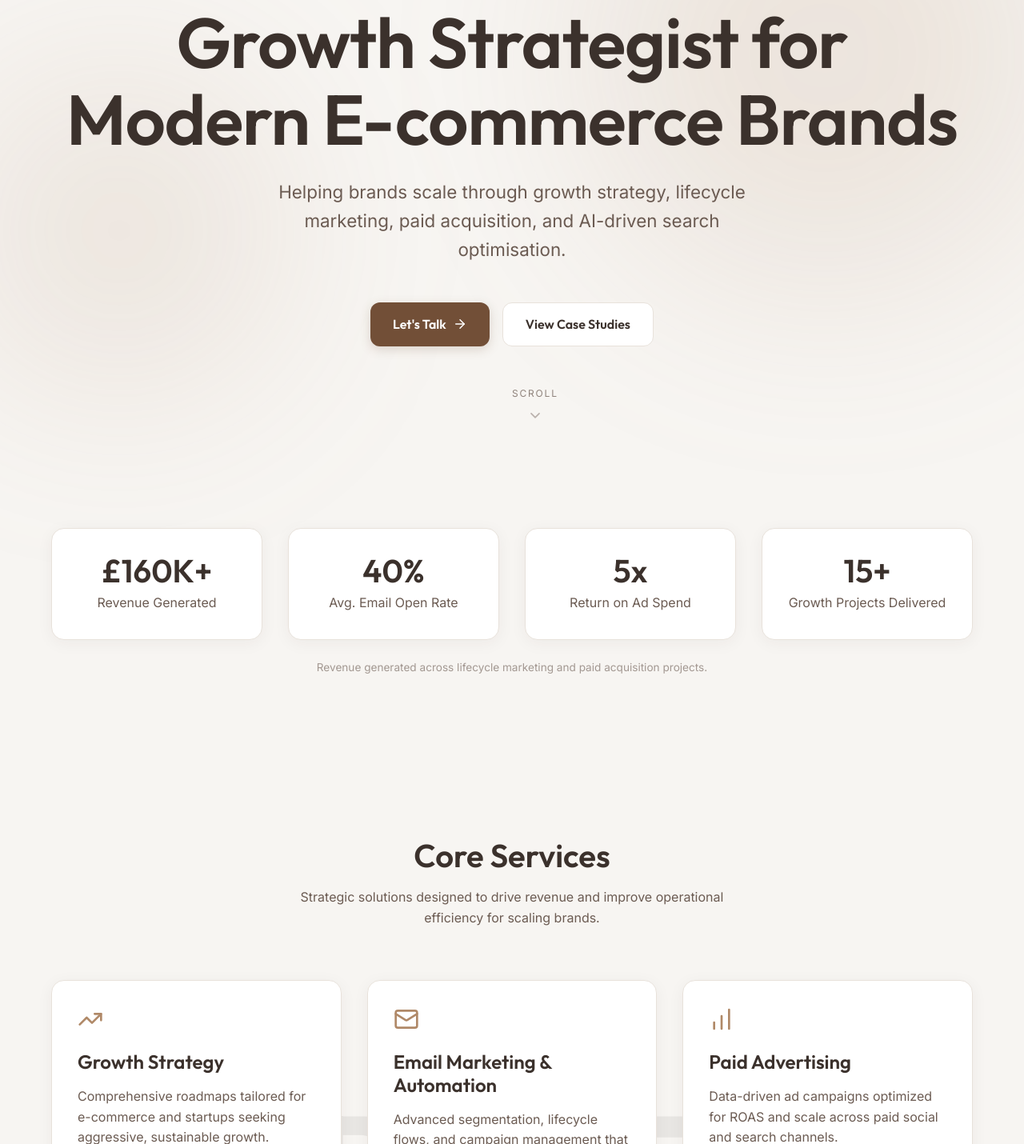
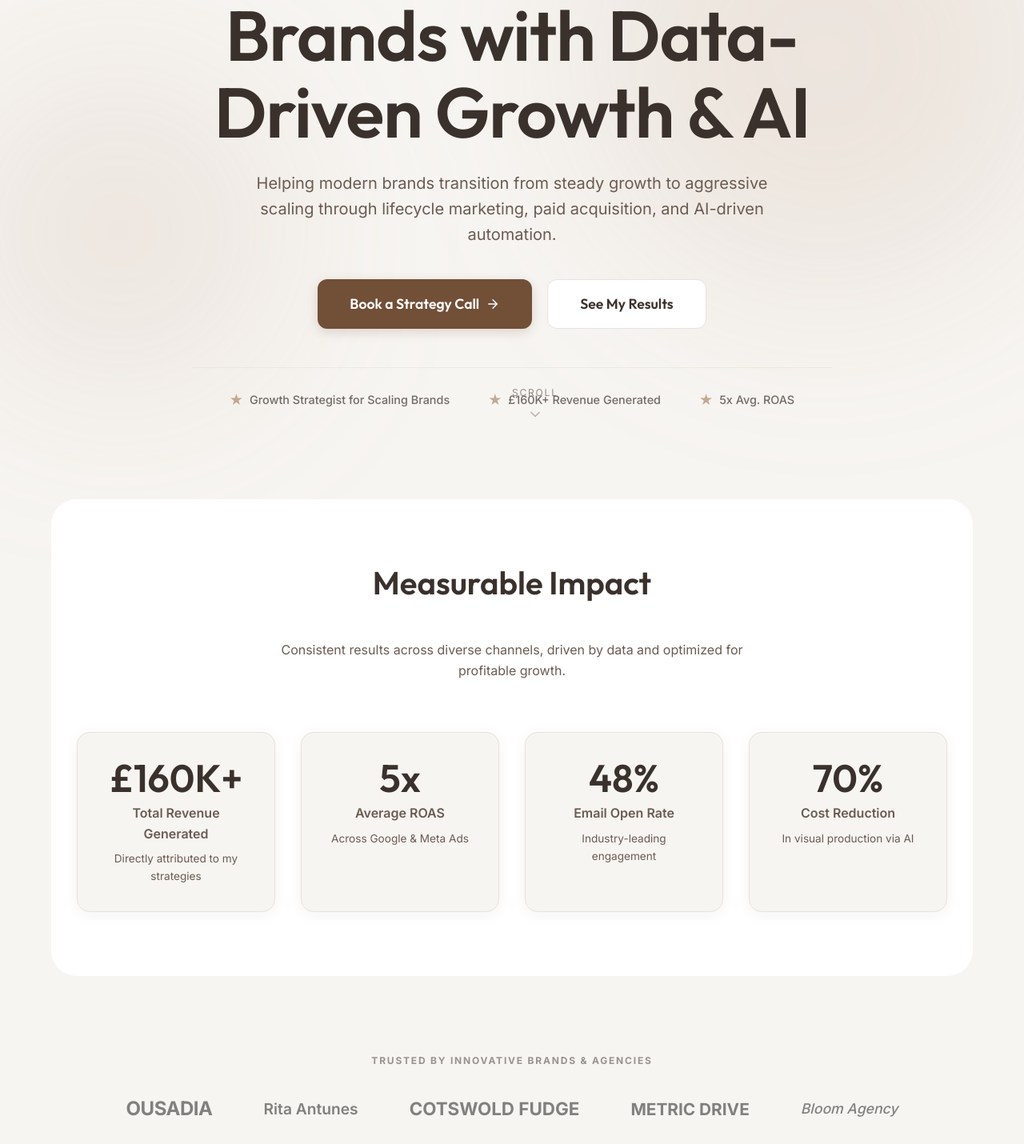
Before and after one commit to MariaMadeira/maria-madeira-website, a React (Vite) app: page / in a window 1280 px wide. Shown: the part 240-1670 px from the top of the page at 80% size. Built offline with nearby package versions, Linux system fonts and the light colour scheme; a web font is replaced by a local one.

Commit message:
update hero copy and credibility

```diff
--- a/src/components/Navbar.tsx
+++ b/src/components/Navbar.tsx
@@ -14,13 +14,11 @@ export default function Navbar() {
     }, []);
 
     const links = [
-        { name: "Home", path: "/" },
         { name: "Services", path: "/services" },
+        { name: "Results", path: "/results" },
         { name: "Case Studies", path: "/case-studies" },
-        { name: "Results", path: "/results" },
         { name: "Portfolio", path: "/portfolio" },
         { name: "About", path: "/about" },
-        { name: "Contact", path: "/contact" },
     ];
 
     return (
@@ -28,21 +26,25 @@ export default function Navbar() {
             <div className="container">
                 <div className="navbar-content">
                     <Link to="/" className="nav-logo" onClick={() => setIsOpen(false)}>
-                        <img src="/favicon.png" alt="" style={{ height: '44px', width: '44px', objectFit: 'contain', mixBlendMode: 'multiply', flexShrink: 0 }} />
-                        <span className="nav-logo-text">MARIA MADEIRA</span>
+                        <img src="/favicon.png" alt="" style={{ height: '40px', width: '40px', objectFit: 'contain', mixBlendMode: 'multiply', flexShrink: 0 }} />
+                        <span className="nav-logo-text" style={{ fontSize: '1.2rem', letterSpacing: '0.1em' }}>MARIA MADEIRA</span>
                     </Link>
 
                     {/* Desktop Nav */}
-                    <div className="nav-links">
+                    <div className="nav-links" style={{ display: 'flex', alignItems: 'center', gap: '2rem' }}>
                         {links.map((link) => (
                             <Link
                                 key={link.path}
                                 to={link.path}
                                 className={`nav-link ${location.pathname === link.path ? "active" : ""}`}
+                                style={{ fontSize: '0.9rem', fontWeight: 500 }}
                             >
                                 {link.name}
                             </Link>
                         ))}
+                        <Link to="/contact" className="btn btn-primary" style={{ padding: '0.6rem 1.5rem', fontSize: '0.9rem', marginLeft: '1rem' }}>
+                            Get in Touch
+                        </Link>
                     </div>
 
                     {/* Mobile Menu Toggle */}
--- a/src/pages/About.tsx
+++ b/src/pages/About.tsx
@@ -77,7 +77,7 @@ export default function About() {
 
                         <ul style={{ listStyle: 'none', padding: 0 }}>
                             {[
-                                "Ex-CMO of multiple scaling 7-figure brands.",
+                            "Scaling partner for multiple 7-figure e-commerce brands.",
                                 "AI-driven workflow enthusiast.",
                                 "Specialist in turning traffic into robust communities."
                             ].map((item, i) => (
--- a/src/pages/Home.tsx
+++ b/src/pages/Home.tsx
@@ -73,22 +73,48 @@ export default function Home() {
                         marginBottom: '1rem',
                         display: 'block'
                     }}>
-                        E-commerce Growth Specialist
+                        E-commerce Growth Specialist. AI Enthusiast.
                     </span>
-                    <h1>
-                        Growth Strategist for <br />
-                        <span className="text-gradient">Modern E-commerce Brands</span>
+                    <h1 style={{ maxWidth: '900px', margin: '0 auto 1.5rem' }}>
+                        Scaling <span className="text-gradient">E-commerce Brands</span> with Data-Driven Growth & AI
                     </h1>
-                    <p>
-                        Helping brands scale through growth strategy, lifecycle marketing, paid acquisition, and AI-driven search optimisation.
+                    <p style={{ maxWidth: '700px', margin: '0 auto 2.5rem', fontSize: '1.25rem', color: 'var(--text-secondary)' }}>
+                        Helping modern brands transition from steady growth to aggressive scaling through lifecycle marketing, paid acquisition, and AI-driven automation.
                     </p>
-                    <div className="hero-cta-group" style={{ display: "flex", gap: "1rem", justifyContent: "center" }}>
-                        <Link to="/contact" className="btn btn-primary">
-                            Let's Talk <ArrowRight size={18} style={{ marginLeft: "8px" }} />
+                    <div className="hero-cta-group" style={{ display: "flex", gap: "1.2rem", justifyContent: "center", marginBottom: '3rem' }}>
+                        <Link to="/contact" className="btn btn-primary" style={{ padding: '1rem 2.5rem', fontSize: '1.1rem' }}>
+                            Book a Strategy Call <ArrowRight size={18} style={{ marginLeft: "8px" }} />
                         </Link>
-                        <Link to="/case-studies" className="btn btn-secondary">
-                            View Case Studies
+                        <Link to="/results" className="btn btn-secondary" style={{ padding: '1rem 2.5rem', fontSize: '1.1rem' }}>
+                            See My Results
                         </Link>
+                    </div>
+
+                    <div style={{
+                        display: 'flex',
+                        justifyContent: 'center',
+                        gap: '3rem',
+                        flexWrap: 'wrap',
+                        opacity: 0.7,
+                        fontSize: '0.9rem',
+                        fontWeight: 500,
+                        padding: '1.5rem',
+                        borderTop: '1px solid var(--border-color)',
+                        maxWidth: '800px',
+                        margin: '0 auto'
+                    }}>
+                        <div style={{ display: 'flex', alignItems: 'center', gap: '8px' }}>
+                            <span style={{ color: 'var(--accent-secondary)', fontSize: '1.2rem' }}>★</span>
+                            Growth Strategist for Scaling Brands
+                        </div>
+                        <div style={{ display: 'flex', alignItems: 'center', gap: '8px' }}>
+                            <span style={{ color: 'var(--accent-secondary)', fontSize: '1.2rem' }}>★</span>
+                            £160K+ Revenue Generated
+                        </div>
+                        <div style={{ display: 'flex', alignItems: 'center', gap: '8px' }}>
+                            <span style={{ color: 'var(--accent-secondary)', fontSize: '1.2rem' }}>★</span>
+                            5x Avg. ROAS
+                        </div>
                     </div>
                 </motion.div>
 
@@ -108,7 +134,14 @@ export default function Home() {
 
 
             {/* Key Metrics Section */}
-            <section className="section">
+            <section className="section" style={{ position: 'relative', background: 'var(--bg-secondary)', borderRadius: '32px', margin: '4rem 0', padding: '5rem 2rem' }}>
+                <div style={{ textAlign: 'center', marginBottom: '4rem' }}>
+                    <h2 className="section-title">Measurable Impact</h2>
+                    <p style={{ color: 'var(--text-secondary)', maxWidth: '600px', margin: '0 auto' }}>
+                        Consistent results across diverse channels, driven by data and optimized for profitable growth.
+                    </p>
+                </div>
+
                 <motion.div
                     variants={containerVariants}
                     initial="hidden"
@@ -116,44 +149,59 @@ export default function Home() {
                     viewport={{ once: true, margin: "-100px" }}
                     className="grid-4"
                 >
-                    <motion.div variants={itemVariants} className="card text-center" style={{ textAlign: 'center' }}>
-                        <h3 className="text-gradient-accent" style={{ fontSize: '2.5rem', marginBottom: '0.5rem', lineHeight: 1 }}>
+                    <motion.div variants={itemVariants} className="card text-center" style={{ textAlign: 'center', background: 'var(--bg-primary)' }}>
+                        <h3 className="text-gradient-accent" style={{ fontSize: '3rem', marginBottom: '0.5rem', lineHeight: 1 }}>
                             <Counter from={0} to={160} prefix="£" suffix="K+" />
                         </h3>
-                        <p>Revenue Generated</p>
+                        <p style={{ fontWeight: 600 }}>Total Revenue Generated</p>
+                        <p style={{ fontSize: '0.85rem', color: 'var(--text-secondary)', marginTop: '0.5rem' }}>Directly attributed to my strategies</p>
                     </motion.div>
-                    <motion.div variants={itemVariants} className="card text-center" style={{ textAlign: 'center' }}>
-                        <h3 className="text-gradient-accent" style={{ fontSize: '2.5rem', marginBottom: '0.5rem', lineHeight: 1 }}>
-                            <Counter from={0} to={40} suffix="%" />
-                        </h3>
-                        <p>Avg. Email Open Rate</p>
-                    </motion.div>
-                    <motion.div variants={itemVariants} className="card text-center" style={{ textAlign: 'center' }}>
-                        <h3 className="text-gradient-accent" style={{ fontSize: '2.5rem', marginBottom: '0.5rem', lineHeight: 1 }}>
+                    <motion.div variants={itemVariants} className="card text-center" style={{ textAlign: 'center', background: 'var(--bg-primary)' }}>
+                        <h3 className="text-gradient-accent" style={{ fontSize: '3rem', marginBottom: '0.5rem', lineHeight: 1 }}>
                             <Counter from={0} to={5} suffix="x" />
                         </h3>
-                        <p>Return on Ad Spend</p>
+                        <p style={{ fontWeight: 600 }}>Average ROAS</p>
+                        <p style={{ fontSize: '0.85rem', color: 'var(--text-secondary)', marginTop: '0.5rem' }}>Across Google & Meta Ads</p>
                     </motion.div>
-                    <motion.div variants={itemVariants} className="card text-center" style={{ textAlign: 'center' }}>
-                        <h3 className="text-gradient-accent" style={{ fontSize: '2.5rem', marginBottom: '0.5rem', lineHeight: 1 }}>
-                            <Counter from={0} to={15} suffix="+" />
+                    <motion.div variants={itemVariants} className="card text-center" style={{ textAlign: 'center', background: 'var(--bg-primary)' }}>
+                        <h3 className="text-gradient-accent" style={{ fontSize: '3rem', marginBottom: '0.5rem', lineHeight: 1 }}>
+                            <Counter from={0} to={48} suffix="%" />
                         </h3>
-                        <p>Growth Projects Delivered</p>
+                        <p style={{ fontWeight: 600 }}>Email Open Rate</p>
+                        <p style={{ fontSize: '0.85rem', color: 'var(--text-secondary)', marginTop: '0.5rem' }}>Industry-leading engagement</p>
+                    </motion.div>
+                    <motion.div variants={itemVariants} className="card text-center" style={{ textAlign: 'center', background: 'var(--bg-primary)' }}>
+                        <h3 className="text-gradient-accent" style={{ fontSize: '3rem', marginBottom: '0.5rem', lineHeight: 1 }}>
+                            <Counter from={0} to={70} suffix="%" />
+                        </h3>
+                        <p style={{ fontWeight: 600 }}>Cost Reduction</p>
+                        <p style={{ fontSize: '0.85rem', color: 'var(--text-secondary)', marginTop: '0.5rem' }}>In visual production via AI</p>
                     </motion.div>
                 </motion.div>
-                <motion.p
-                    initial={{ opacity: 0 }}
-                    whileInView={{ opacity: 0.6 }}
-                    viewport={{ once: true }}
-                    style={{
-                        fontSize: "0.85rem",
-                        textAlign: "center",
-                        marginTop: "1.5rem",
-                        color: "var(--text-secondary)"
-                    }}
-                >
-                    Revenue generated across lifecycle marketing and paid acquisition projects.
-                </motion.p>
+            </section>
+
+            {/* Brands Section */}
+            <section className="section" style={{ padding: '2rem 0 6rem' }}>
+                <div style={{ textAlign: 'center', marginBottom: '3rem' }}>
+                    <p style={{ textTransform: 'uppercase', letterSpacing: '0.15em', fontSize: '0.75rem', fontWeight: 700, opacity: 0.5, marginBottom: '2rem' }}>
+                        Trusted by Innovative Brands & Agencies
+                    </p>
+                    <div style={{
+                        display: 'flex',
+                        justifyContent: 'center',
+                        alignItems: 'center',
+                        gap: '4rem',
+                        flexWrap: 'wrap',
+                        filter: 'grayscale(1) opacity(0.6)'
+                    }}>
+                        {/* Adding brands found in portfolio + placeholders for others */}
+                        <span style={{ fontSize: '1.5rem', fontWeight: 800, letterSpacing: '-0.02em' }}>OUSADIA</span>
+                        <span style={{ fontSize: '1.2rem', fontWeight: 600 }}>Rita Antunes</span>
+                        <span style={{ fontSize: '1.4rem', fontWeight: 700 }}>COTSWOLD FUDGE</span>
+                        <span style={{ fontSize: '1.3rem', fontWeight: 900 }}>METRIC DRIVE</span>
+                        <span style={{ fontSize: '1.1rem', fontWeight: 500, fontStyle: 'italic' }}>Bloom Agency</span>
+                    </div>
+                </div>
             </section>
 
             {/* Services Overview Section */}
--- a/src/pages/Portfolio.tsx
+++ b/src/pages/Portfolio.tsx
@@ -10,35 +10,35 @@ export default function Portfolio() {
         {
             title: "Lifecycle Email Marketing",
             category: "Email Marketing",
-            description: "Automated email flows designed to recover lost sales, improve retention and generate consistent revenue.",
+            description: "Driving £100K+ in attributed revenue through advanced lifecycle flows and retention-first automation strategies.",
             link: "/portfolio-email-marketing",
             visual: "linear-gradient(135deg, #f5f0eb 0%, #e8ddd4 50%, #d4c4b8 100%)"
         },
         {
             title: "Rita Antunes Psicologia",
             category: "Branding",
-            description: "Logo design, colour palette, typography and brand assets.",
+            description: "Establishing a premium clinical practice identity that successfully converts high-ticket therapy leads.",
             link: "/portfolio-rita-antunes",
             visual: "#aab394"
         },
         {
             title: "Ousadia Artcraft",
             category: "Branding",
-            description: "Moodboard, bold visual expressions and handcrafted identity.",
+            description: "Visual storytelling and bold identity that positioned an artisanal brand for high-end market entry.",
             link: "/portfolio-ousadia",
             visual: "linear-gradient(45deg, #d4c8bc, #a38260)"
         },
         {
             title: "AI-Enhanced Product Imagery",
             category: "AI Creations",
-            description: "AI-assisted product image enhancement and visual asset creation for e-commerce marketing campaigns.",
+            description: "Reducing content production costs by 70% while improving campaign CTR through AI-optimised visual assets.",
             link: "/portfolio-ai-enhanced",
             visual: "url('/projects/ai-enhanced/cooked ox cheek.jpg') center/cover"
         },
         {
             title: "AI Product Photography",
             category: "AI Creations",
-            description: "Transforming basic product packshots into marketing-ready product photography using AI-generated environments.",
+            description: "Rapidly scaling social media growth by transforming basic packshots into high-performance marketing creatives.",
             link: "/portfolio-ai-product-photography",
             visual: "url('/projects/ai-product/DEPOIS%20Cotswold%20Fudge%20Butterscotch.jpg') center/cover"
         }
```
Also changed, not shown: src/pages/Results.tsx (+66 -12 lines).
